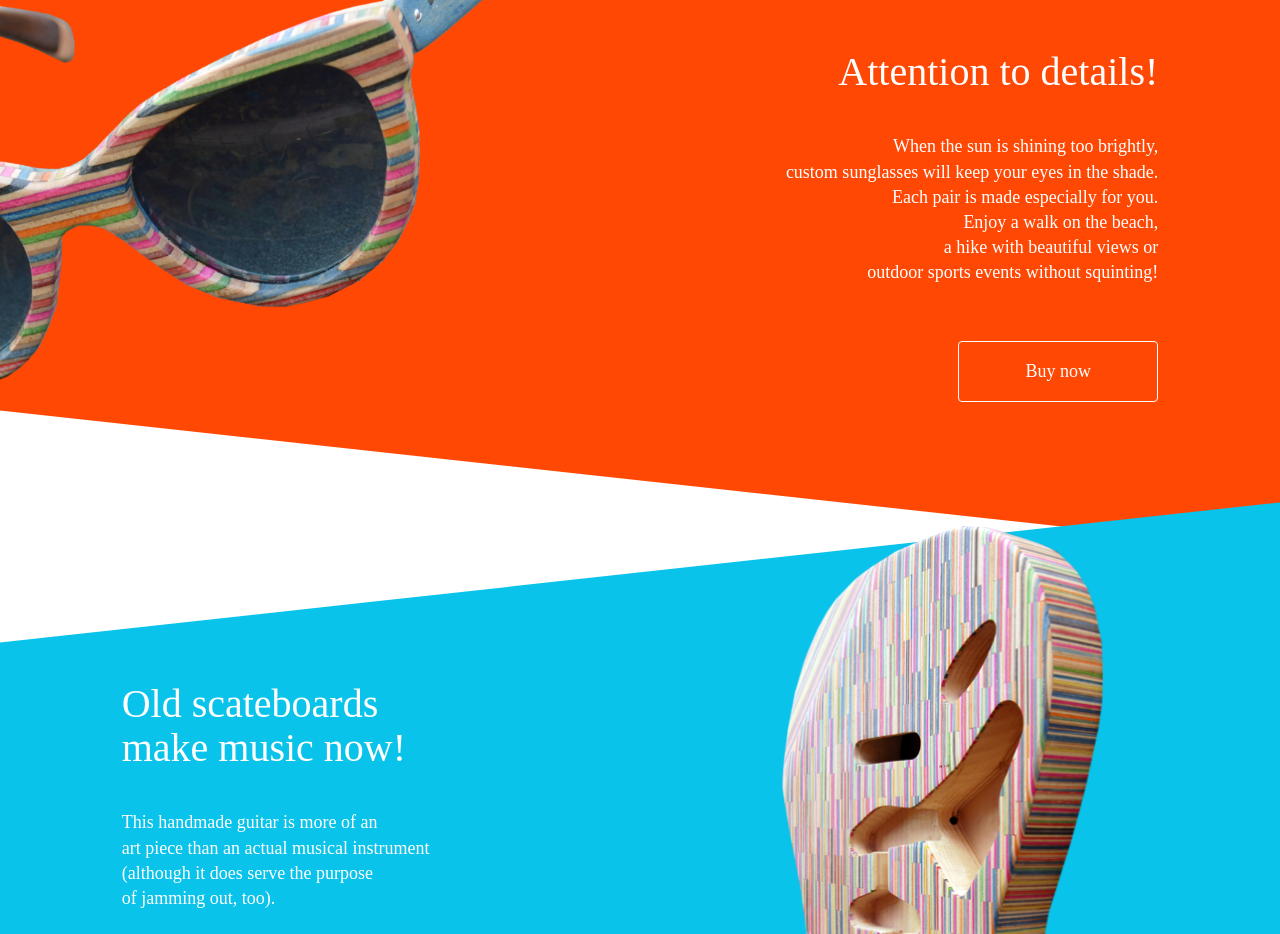
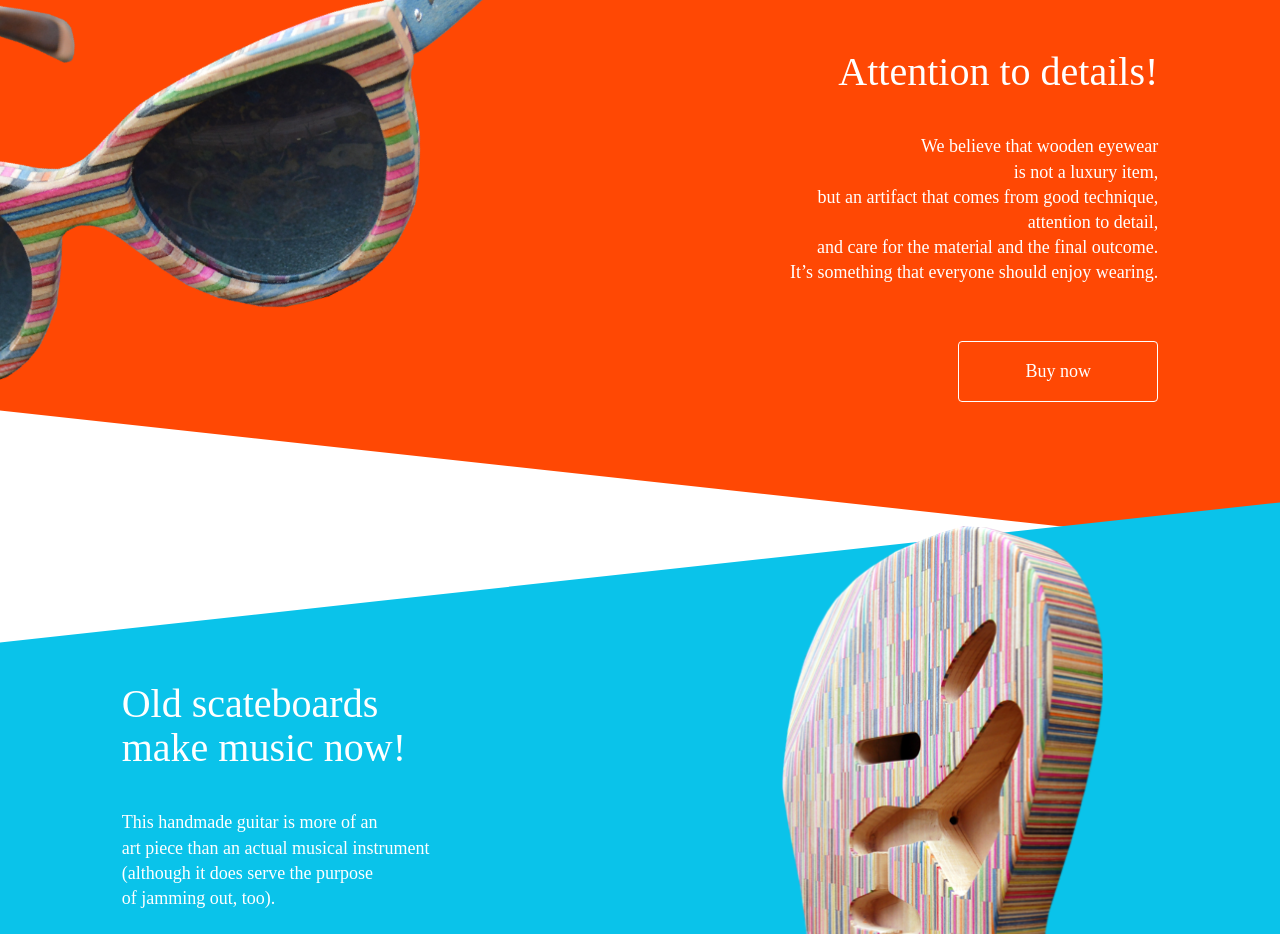
Before and after one commit to Davids0da/Sk8rings-website, a website: page views/index.html in a window 1280 px wide. Shown: the part 1940-2874 px from the top of the page. Drawn offline with nearby package versions, Linux system fonts and the light colour scheme; files that its build step writes are made by us from their sources; files whose address does not match are found by name.

Commit message:
Text change

```diff
--- a/views/index.html
+++ b/views/index.html
@@ -94,9 +94,9 @@
             </div>
             <div class="col-sm-5 col-md-offset-1 text-right right-margin-text-box ">
                 <h3 class="box-text-title2 "> Attention to details! </h3>
-                <h5 class="box-text-subtitle"> When the sun is shining too brightly,<br> custom sunglasses will keep your eyes in the shade. <br>Each pair
-                    is made especially for you.<br> Enjoy a walk on the beach,<br> a hike with beautiful views or
-                    <br>outdoor sports events without squinting!</h5>
+                <h5 class="box-text-subtitle"> We believe that wooden eyewear<br> is not a luxury item, <br> but an artifact that comes from good technique,
+                    <br> attention to detail, <br> and care for the material and the final outcome. <br> It’s something that
+                    everyone should enjoy wearing.</h5>
                 <a target="_blank" href="https://www.etsy.com/shop/SK8RINGS">
                     <h4 class="buy-now-box-rightside text-center"> Buy now </h4>
                 </a>
@@ -109,7 +109,8 @@
             <img id="guitar" src="images/guitar.png" alt="guitar">
             <div class="left-margin-text-box col-md-5 col-md-offset-1">
                 <h3 class="box-text-title3 text-left"> Old scateboards <br> make music now! </h3>
-                <h5 class="box-text-subtitle"> This handmade  guitar is more of an<br> art piece than an actual musical instrument <br>(although it does serve the purpose<br> of jamming out, too). </h5>
+                <h5 class="box-text-subtitle"> This handmade guitar is more of an<br> art piece than an actual musical instrument <br>(although it does
+                    serve the purpose<br> of jamming out, too). </h5>
                 <a target="_blank" href="https://www.etsy.com/shop/SK8RINGS?section_id=18513804">
                     <h4 class="buy-now-box text-center"> Buy now </h4>
                 </a>
```
